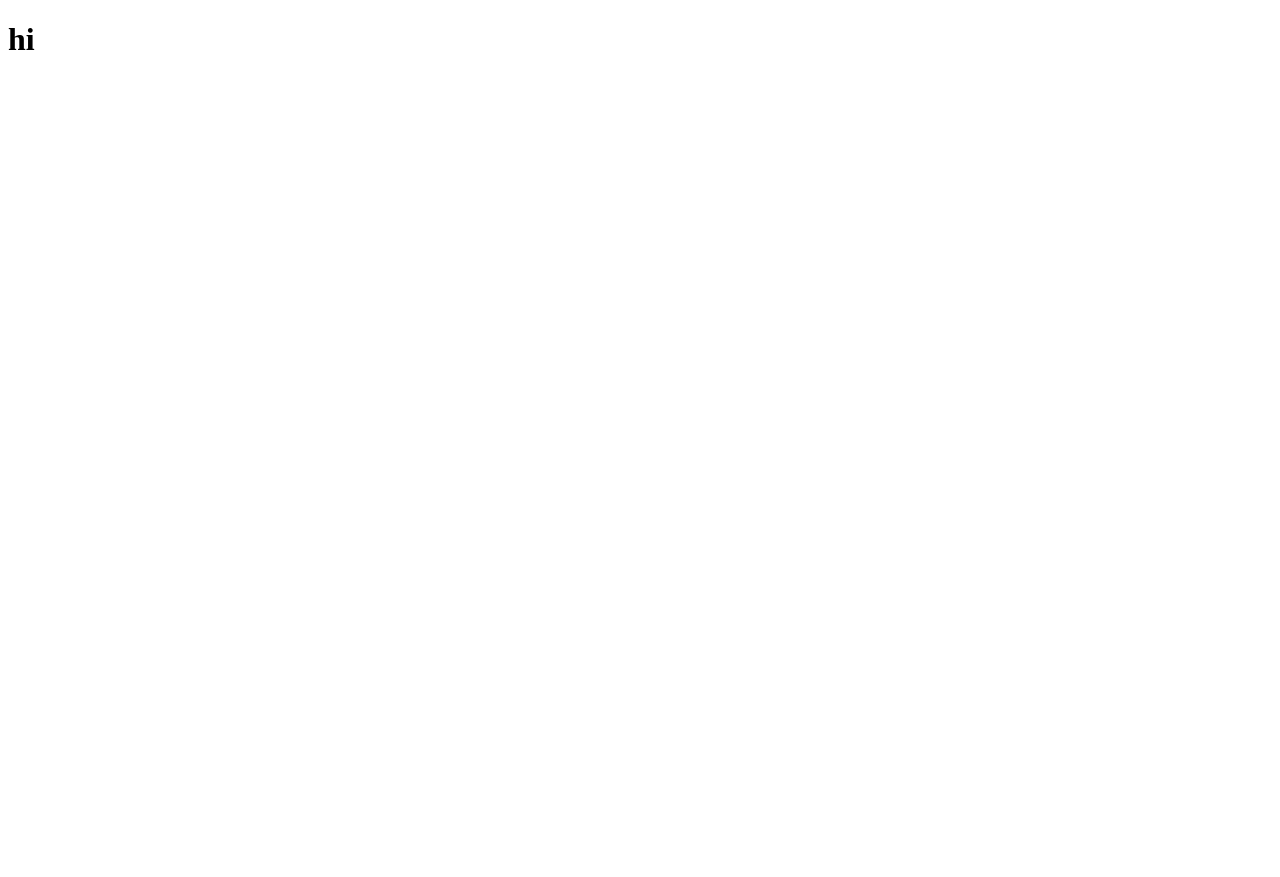
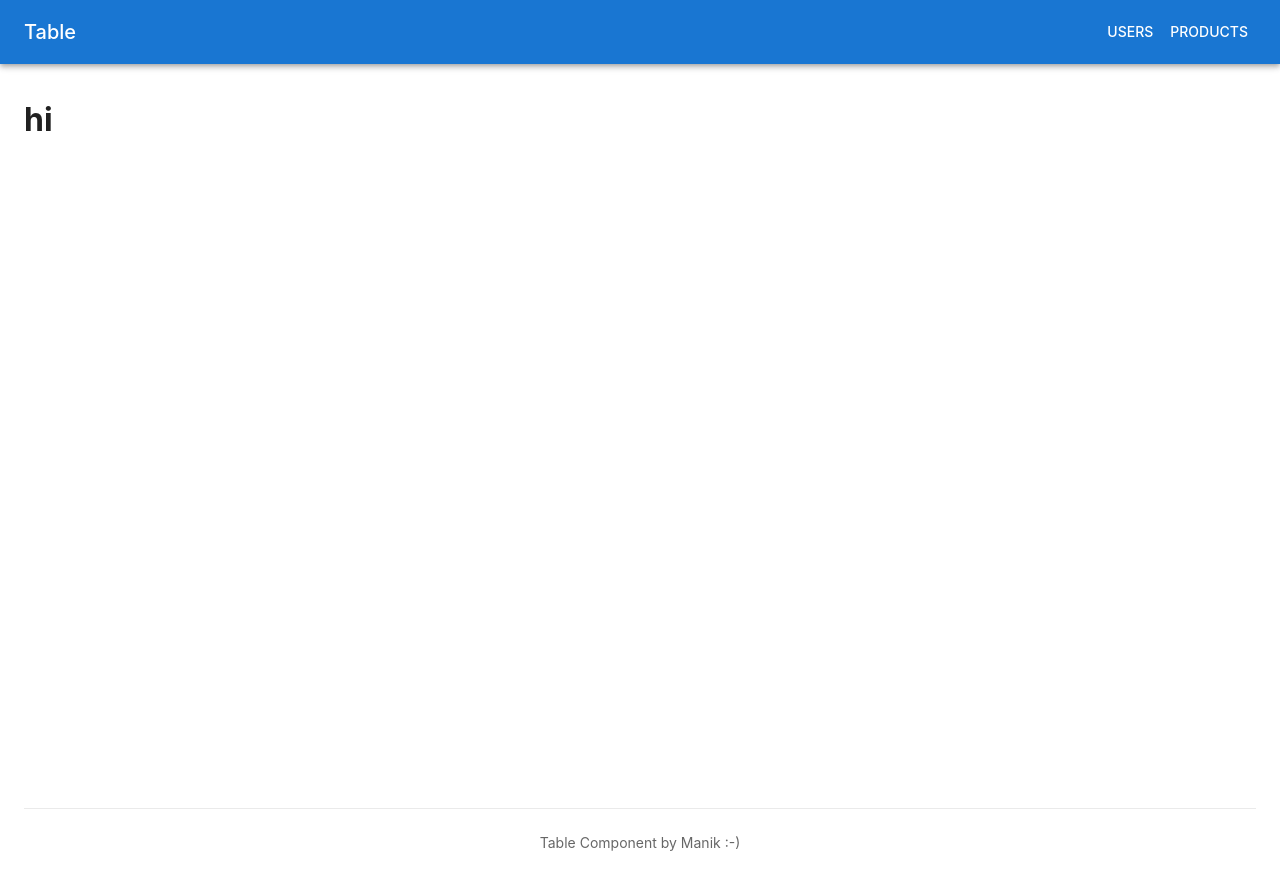
Before and after one commit to ManikLakhanpal/DynamicTable, a Next.js app: page / in a window 1280 px wide. Before the commit the page ends 800 px from the top, so only its background shows below. Built offline with nearby package versions, Linux system fonts and the light colour scheme.

Commit message:
Initial layout created

```diff
--- a/src/app/layout.js
+++ b/src/app/layout.js
@@ -1,4 +1,7 @@
+import { AppBar, Toolbar, Typography, Button, Box, Container, CssBaseline} from "@mui/material";
 import Provider from "@/components/Provider";
+import Link from "next/link";
+
 
 export const metadata = {
   title: "Table Component Demo",
@@ -10,7 +13,38 @@ export default function RootLayout({ children }) {
     <html lang="en">
       <body>
         <Provider>
-        {children}
+          <CssBaseline />
+
+          {/* Navigation Bar */}
+          <AppBar position="static">
+              <Toolbar>
+                <Typography variant="h6" component="div" sx={{ flexGrow: 1 }}>
+                  <Link href="/" style={{ color: 'white', textDecoration: 'none' }}>
+                    Table
+                  </Link>
+                </Typography>
+                <Button color="inherit" component={Link} href="/users">
+                  Users
+                </Button>
+                <Button color="inherit" component={Link} href="/products">
+                  Products
+                </Button>
+              </Toolbar>
+            </AppBar>
+
+            <Container maxWidth={false} sx={{ mt: 4 }}>
+              <Box sx={{ minHeight: 'calc(100vh - 120px)' }}>
+                {children}
+              </Box>
+
+              {/* Footer */}
+              <Box component="footer" sx={{ py: 3, textAlign: 'center', borderTop: '1px solid #eaeaea', mt: 4 }}>
+                <Typography variant="body2" color="text.secondary">
+                  {"Table Component by Manik :-)"}
+                </Typography>
+              </Box>
+            </Container>
+
         </Provider>
       </body>
     </html>
```
